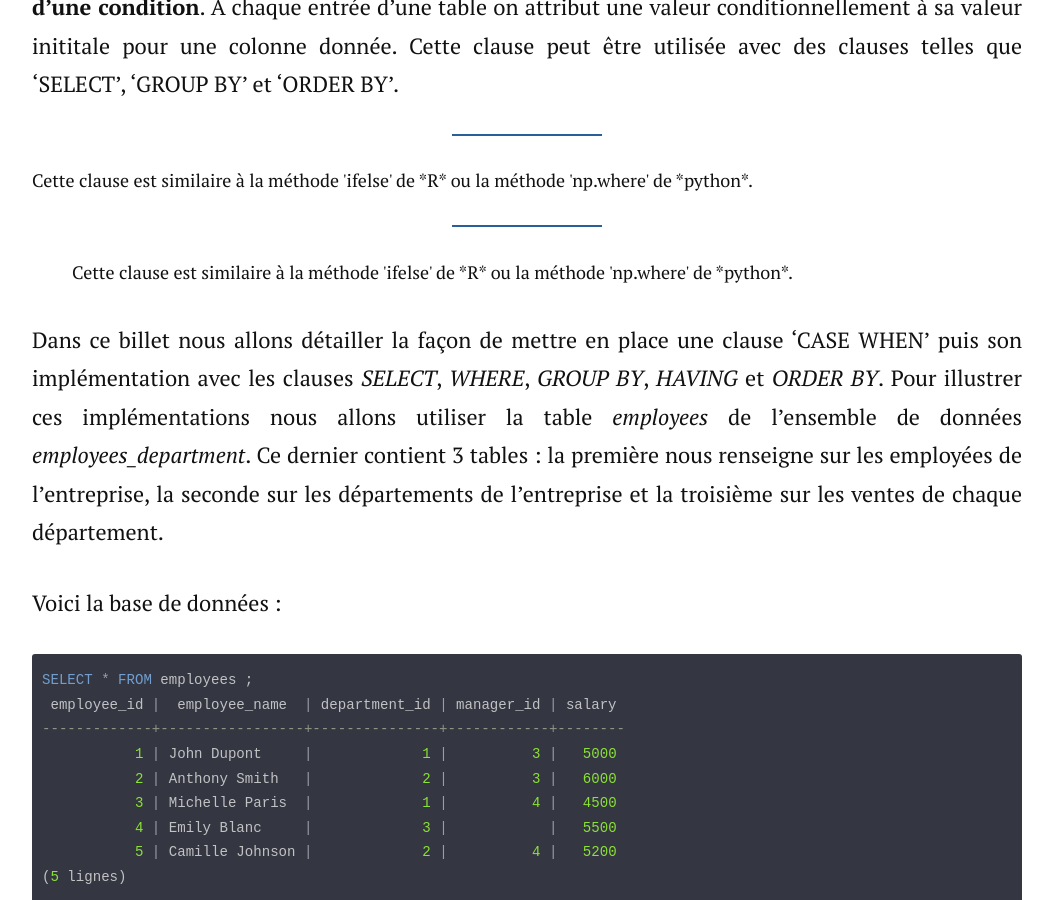
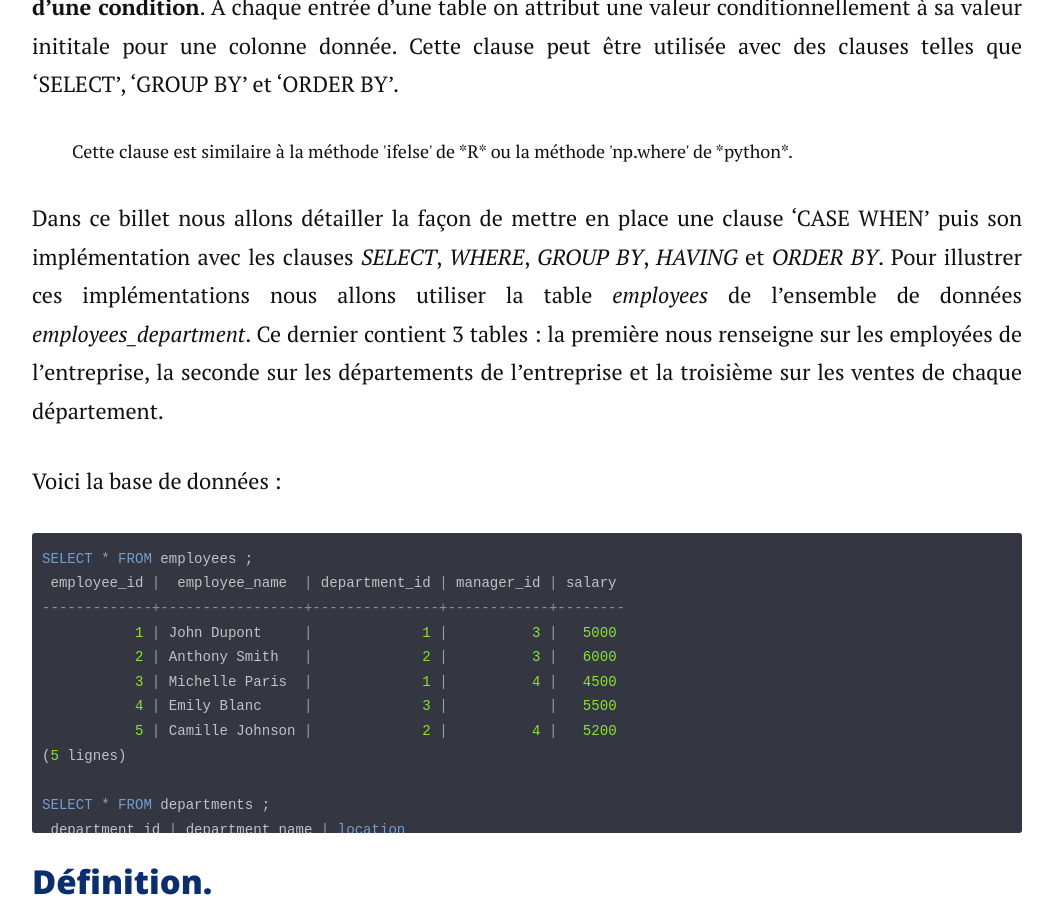
Before and after one commit to JordanNSZ/portofolio, a Jekyll site: the page built from _posts/2024-02-19-CASE_WHEN.md, in a window 1280 px wide and 900 px high, scrolled down 604 px. Shown: the whole window, without its empty margins (113-1166 px from the left). Built offline with Jekyll 4.4.1, drawn with Linux system fonts in a browser that asks for light colours; nearby versions of some CDN libraries; a script that is not in the unit is left out; comment, search, counter and statistics services are not loaded.

Commit message:
modif case when citation

```diff
--- a/_posts/2024-02-19-CASE_WHEN.md
+++ b/_posts/2024-02-19-CASE_WHEN.md
@@ -12,7 +12,6 @@ description: "La clause CASE WHEN est très utile en SQL. Notamment, elle permet
 
 La clause '**CASE WHEN ELSE END**' permet d'**attribuer une valeur en fonction de la réalisation d'une condition**. À chaque entrée d'une table on attribut une valeur conditionnellement à sa valeur inititale pour une colonne donnée. Cette clause peut être utilisée avec des clauses telles que 'SELECT', 'GROUP BY' et 'ORDER BY'.
 
-> <p style="font-size: 18px;"> Cette clause est similaire à la méthode 'ifelse' de *R* ou la méthode 'np.where' de *python*. </p>
 
 <ul> <p style="font-size: 18px;"> Cette clause est similaire à la méthode 'ifelse' de *R* ou la méthode 'np.where' de *python*. </p> </ul>
 
```
